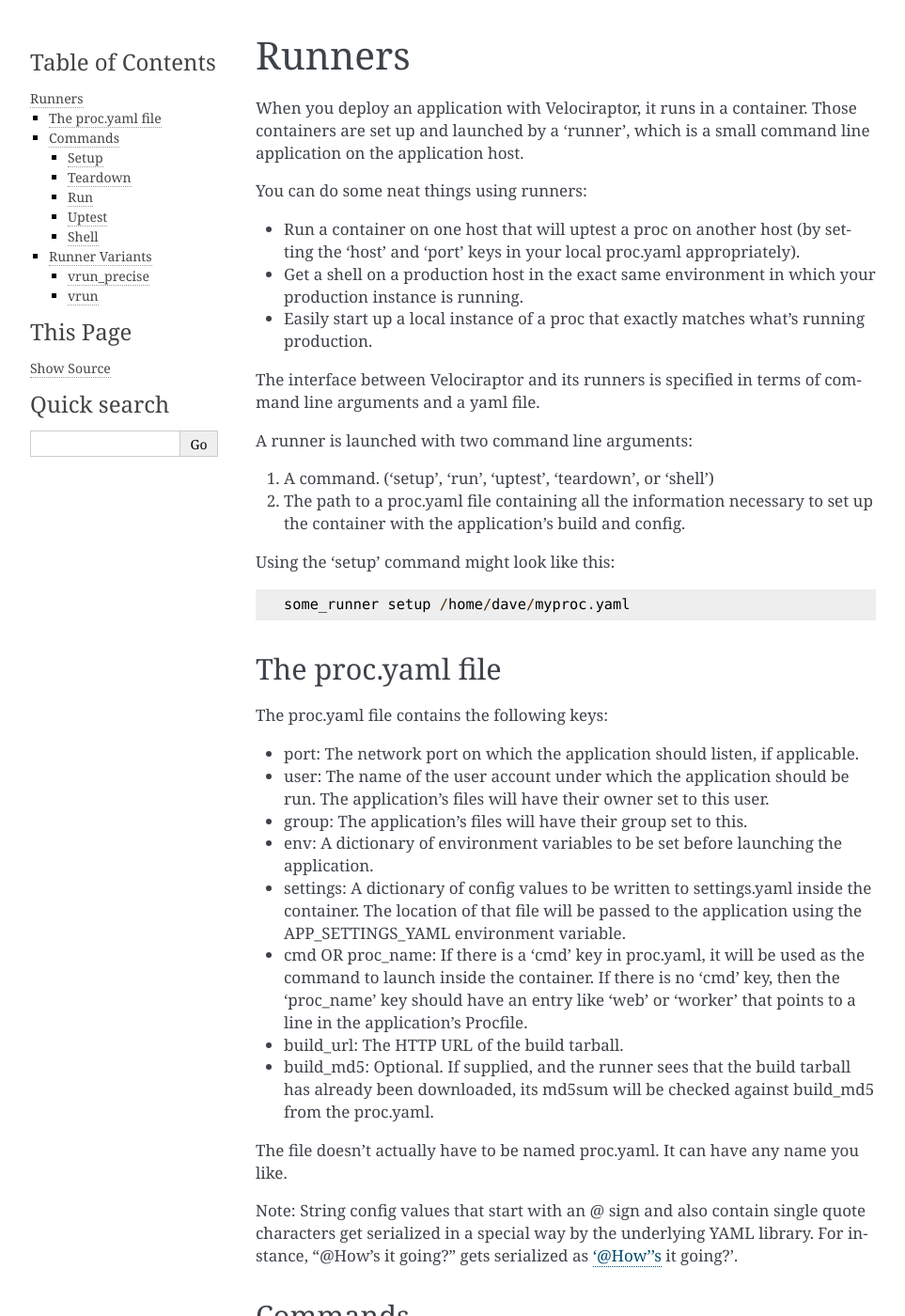
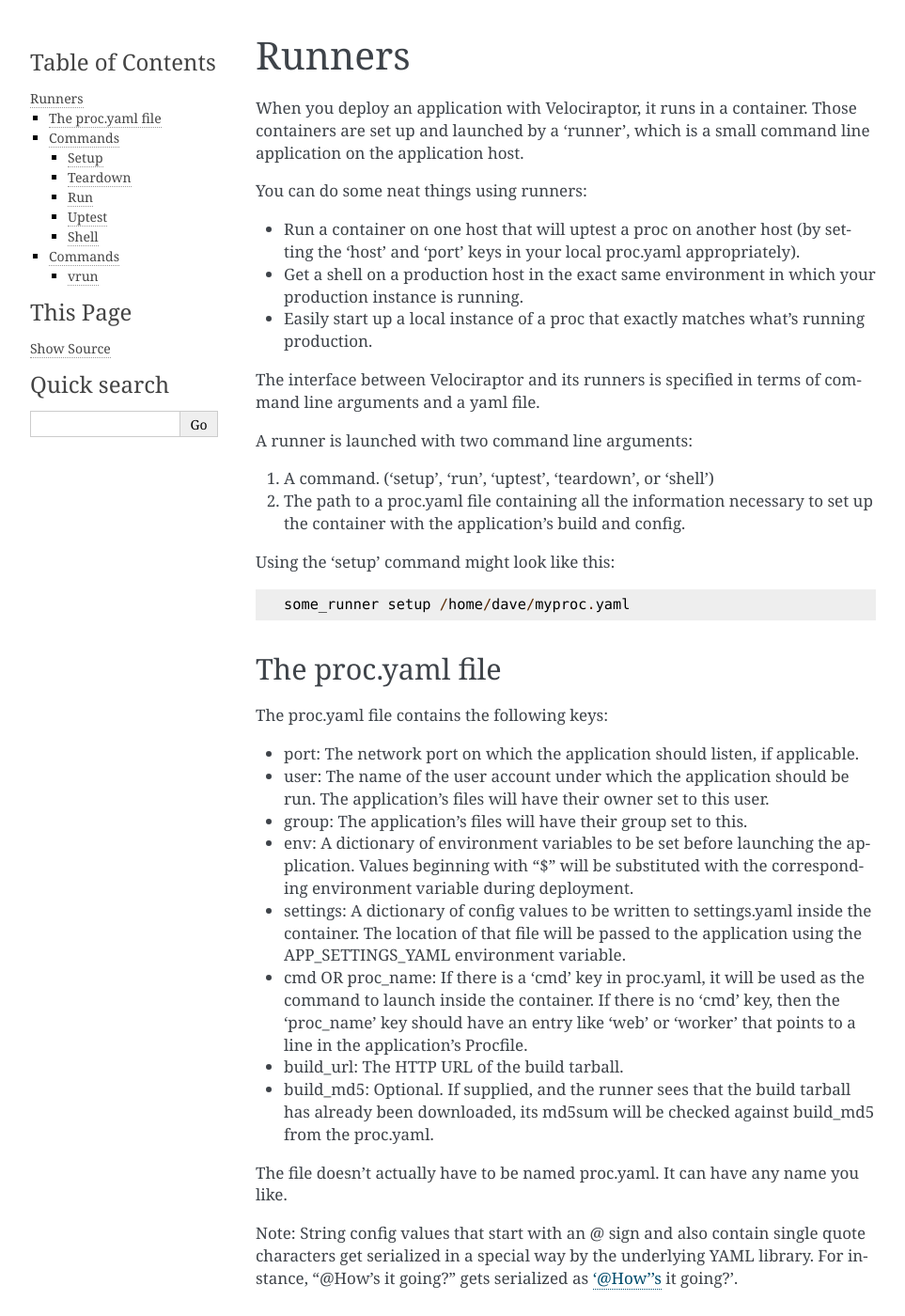
Before and after one commit to yougov/velociraptor, a Sphinx documentation site: the page built from docs/runners.rst, in a window 1280 px wide and 1400 px high. Shown: the whole window at 94% size, without its empty margins (148-1111 px from the left). Built offline with Sphinx 7.4.7, drawn with Linux system fonts in a browser that asks for light colours; some of the changed text lies outside the part shown.

Commit message:
Update docs to remove vrun_precise and mention variable interpolation.

```diff
--- a/docs/runners.rst
+++ b/docs/runners.rst
@@ -37,7 +37,8 @@
   run.  The application's files will have their owner set to this user.
 - group: The application's files will have their group set to this.
 - env: A dictionary of environment variables to be set before launching the
-  application.
+  application. Values beginning with "$" will be substituted with the
+  corresponding environment variable during deployment.
 - settings: A dictionary of config values to be written to settings.yaml inside
   the container.  The location of that file will be passed to the application
   using the APP_SETTINGS_YAML environment variable.
@@ -147,17 +148,8 @@
 
 The shell command does not lock the proc.yaml while running.
 
-Runner Variants
----------------
-
-Velociraptor provides two runner implementations.
-
-vrun_precise
-~~~~~~~~~~~~
-
-The ``vrun_precise`` runner is specific to Ubuntu 12.04 (Precise) hosts.  It
-creates bind mounts of the host's essential system folders inside the
-container.  This matches Velociraptor's original container implementation.
+Commands
+--------
 
 vrun
 ~~~~
```
